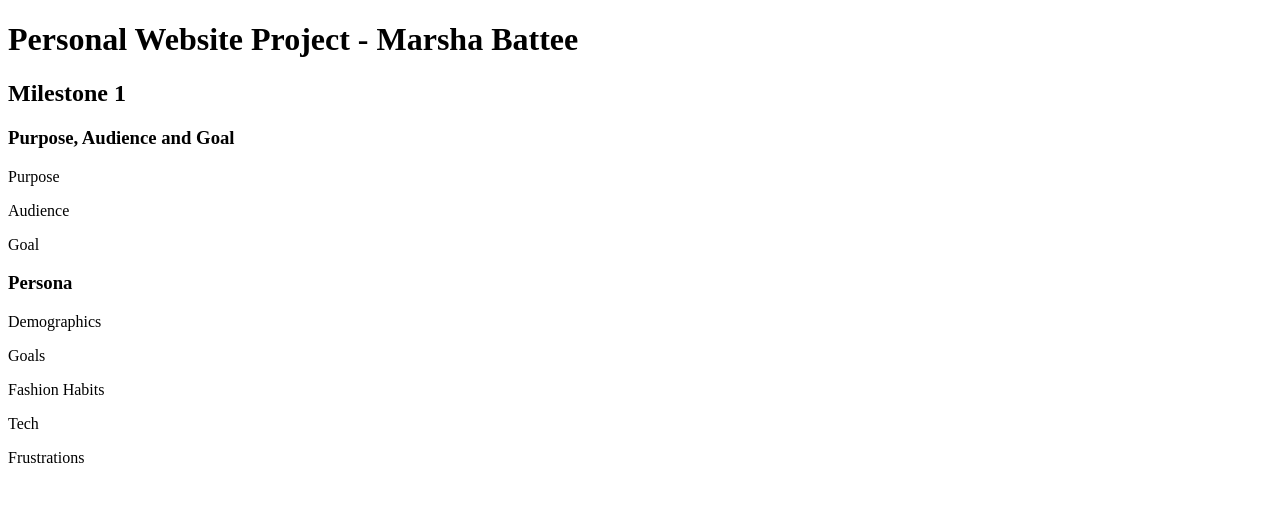
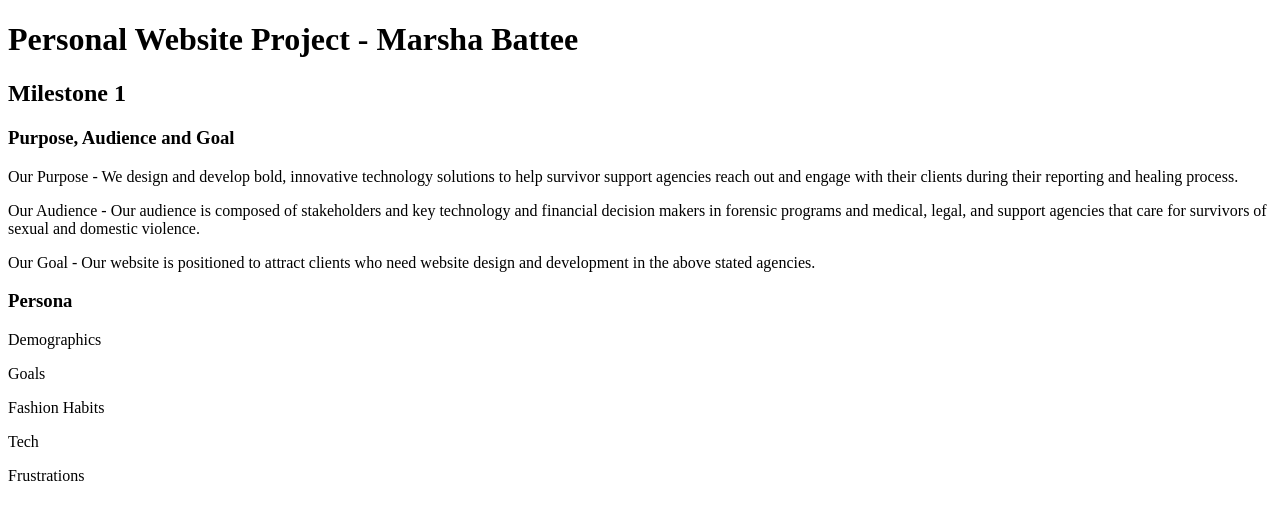
Before and after one commit to MarshaBat/pwp-marsha-battee, a PHP site: page /milestone-1.php in a window 1280 px wide. Shown: the top 512 px of the page. Run offline with PHP 8.4, Linux system fonts and the light colour scheme.

Commit message:
completed purpose, audience and goals of milestone 1

```diff
--- a/public_html/documentation/milestone-1.php
+++ b/public_html/documentation/milestone-1.php
@@ -2,13 +2,11 @@
 <html lang="en">
 
 	<head>
-		<meta charset="UTF-8"/ >
+		<meta charset="UTF-8"/>
 		<title>PWP-Marsha-Battee</title>
-
 	</head>
 
 	<body>
-
 		<div>
 			<h1>Personal Website Project - Marsha Battee</h1>
 			<h2>Milestone 1</h2>
@@ -16,21 +14,25 @@
 
 		<div>
 			<h3>Purpose, Audience and Goal</h3>
-			<p>Purpose</p>
-			<p>Audience<p>
-			<p>Goal</p>
+			<p>Our Purpose - We design and develop bold, innovative technology solutions to help survivor support agencies
+				reach out and engage with their clients during their reporting and healing process.</p>
+			<p>Our Audience - Our audience is composed of stakeholders and key technology and financial decision makers in
+				forensic programs and medical, legal, and support agencies that care for survivors of sexual and domestic
+				violence.
+			<p>
+			<p>Our Goal - Our website is positioned to attract clients who need website design and development in the above stated agencies.</p>
 		</div>
 
 		<div>
 			<h3>Persona</h3>
 			<p>Demographics</p>
-			<p>Goals<p>
+			<p>Goals
+			<p>
 			<p>Fashion Habits</p>
 			<p>Tech</p>
 			<p>Frustrations</p>
 		</div>
 
 
-
 	</body>
 </html>
```
